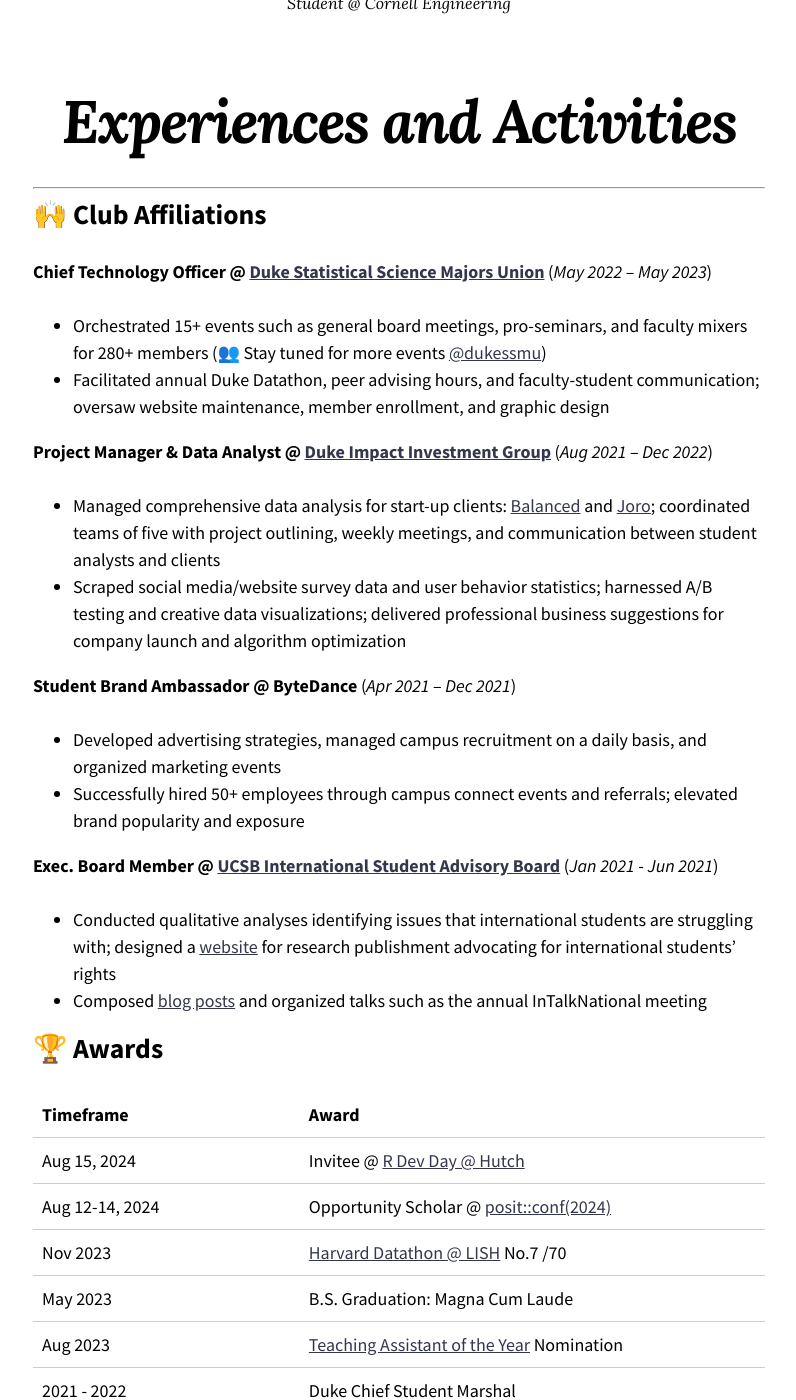
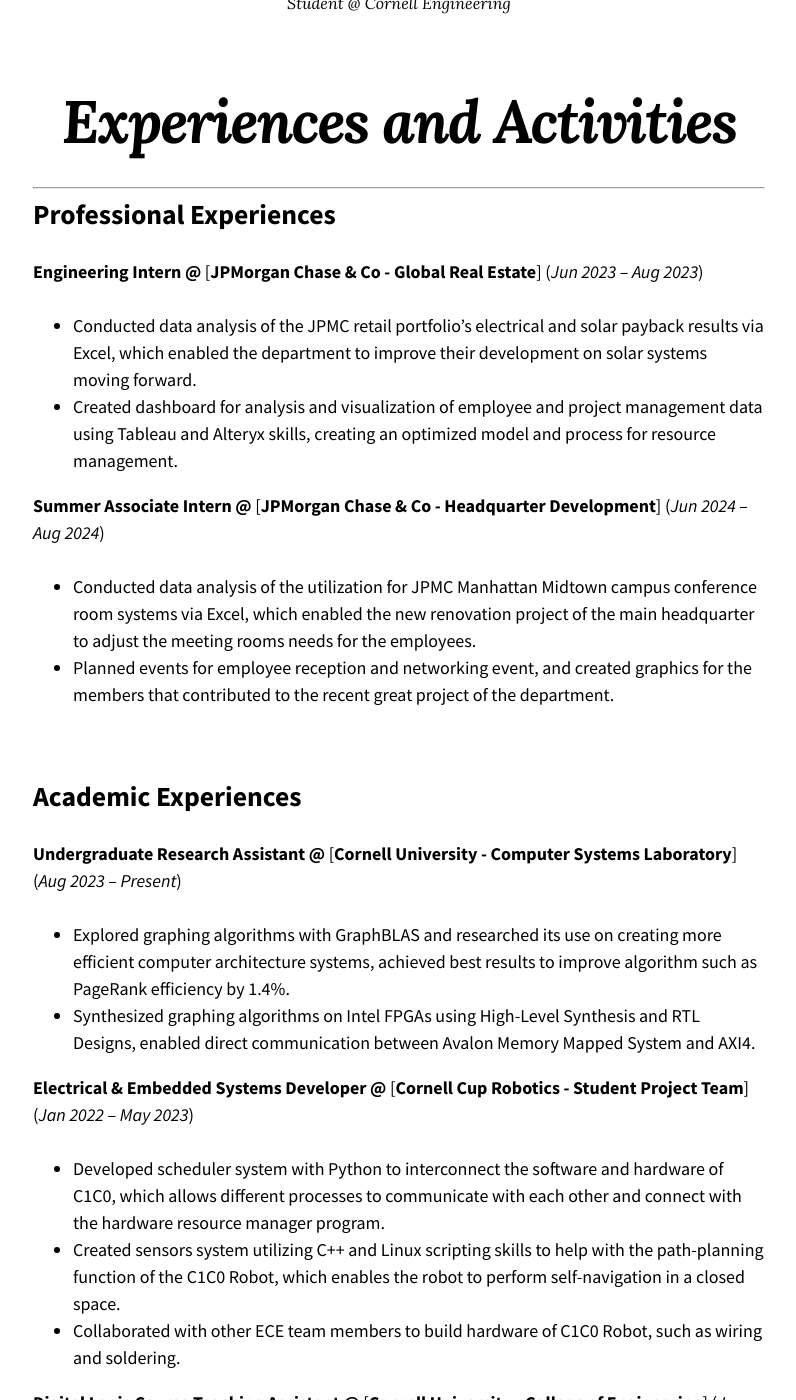
Before and after one commit to Rachelyan666/Rachelyan666.github.io, a Jekyll site: the page built from activities.md, in a window 1280 px wide and 1400 px high, scrolled down 281 px. Shown: the whole window, without its empty margins (241-1037 px from the left). Built offline with Jekyll 4.4.1, drawn with Linux system fonts in a browser that asks for light colours; nearby versions of some CDN libraries; some of the changed text lies outside the part shown.

Commit message:
experience page update

```diff
--- a/_data/navigation.yml
+++ b/_data/navigation.yml
@@ -6,8 +6,8 @@
   url: /activities/
 - title: Projects
   url: /projects/
-#- title: Activities & Awards
-#  url: /activities/
+- title: Classes
+  url: /research/
 #url: /research/
 #- title: Teaching
 #  url: /teaching/
--- a/activities.md
+++ b/activities.md
@@ -7,35 +7,49 @@
 
 ------------------------------------------------------------------------------
 
-## 🙌 Club Affiliations
+## Professional Experiences
 
-**Chief Technology Officer @** [**Duke Statistical Science Majors Union**](https://dukegroups.com/ssmu/home/) (_May 2022_ – _May 2023_)
-- Orchestrated 15+ events such as general board meetings, pro-seminars, and faculty mixers for 280+ members (👥 Stay tuned for more events [@dukessmu](https://www.instagram.com/dukessmu/))
-- Facilitated annual Duke Datathon, peer advising hours, and faculty-student communication; oversaw website maintenance, member enrollment, and graphic design
+**Engineering Intern @** [**JPMorgan Chase & Co - Global Real Estate**] (_Jun 2023_ – _Aug 2023_)
+- Conducted data analysis of the JPMC retail portfolio’s electrical and solar payback results via Excel, which enabled the department to improve their development on solar systems moving forward.
+- Created dashboard for analysis and visualization of employee and project management data using Tableau and Alteryx skills, creating an optimized model and process for resource management.
 
-**Project Manager & Data Analyst @** [**Duke Impact Investment Group**](https://www.linkedin.com/company/diig/) (_Aug 2021_ – _Dec 2022_)
-- Managed comprehensive data analysis for start-up clients: [Balanced](https://www.hellobalanced.com/) and [Joro](https://www.thecommons.earth/?source=joro); coordinated teams of five with project outlining, weekly meetings, and communication between student analysts and clients
-- Scraped social media/website survey data and user behavior statistics; harnessed A/B testing and creative data visualizations; delivered professional business suggestions for company launch and algorithm optimization
+**Summer Associate Intern @** [**JPMorgan Chase & Co - Headquarter Development**] (_Jun 2024_ – _Aug 2024_)
+- Conducted data analysis of the utilization for JPMC Manhattan Midtown campus conference room systems via Excel, which enabled the new renovation project of the main headquarter to adjust the meeting rooms needs for the employees.
+- Planned events for employee reception and networking event, and created graphics for the members that contributed to the recent great project of the department.
 
-**Student Brand Ambassador @ ByteDance** (_Apr 2021_ – _Dec 2021_)
-- Developed advertising strategies, managed campus recruitment on a daily basis, and organized marketing events
-- Successfully hired 50+ employees through campus connect events and referrals; elevated brand popularity and exposure
+<br>
 
-**Exec. Board Member @** [**UCSB International Student Advisory Board**](https://internationalvistas.blogspot.com/) (_Jan 2021_ - _Jun 2021_)
-- Conducted qualitative analyses identifying issues that international students are struggling with; designed a [website](https://internationalstudentsadvocationcovid.weebly.com/) for research publishment advocating for international students' rights
-- Composed [blog posts](http://internationalvistas.blogspot.com/) and organized talks such as the annual InTalkNational meeting
+## Academic Experiences
 
+**Undergraduate Research Assistant @** [**Cornell University - Computer Systems Laboratory**] (_Aug 2023_ – _Present_)
+- Explored graphing algorithms with GraphBLAS and researched its use on creating more efficient computer architecture systems, achieved best results to improve algorithm such as PageRank efficiency by 1.4%.
+- Synthesized graphing algorithms on Intel FPGAs using High-Level Synthesis and RTL Designs, enabled direct communication between Avalon Memory Mapped System and AXI4.
 
-## 🏆 Awards
+**Electrical & Embedded Systems Developer @** [**Cornell Cup Robotics - Student Project Team**] (_Jan 2022_ – _May 2023_)
+- Developed scheduler system with Python to interconnect the software and hardware of C1C0, which allows different processes to communicate with each other and connect with the hardware resource manager program.
+- Created sensors system utilizing C++ and Linux scripting skills to help with the path-planning function of the C1C0 Robot, which enables the robot to perform self-navigation in a closed space.
+- Collaborated with other ECE team members to build hardware of C1C0 Robot, such as wiring and soldering.
 
-| Timeframe                  | Award                                 |
-| -------------------------- | --------------------------------------|
-| Aug 15, 2024               | Invitee @ [R Dev Day @ Hutch](https://contributor.r-project.org/events/)                    |
-| Aug 12-14, 2024            | Opportunity Scholar @ [posit::conf(2024)](https://posit.co/conference/)                    |
-| Nov 2023                   | [Harvard Datathon @ LISH](https://sites.google.com/view/datathonatlish) No.7 /70         |
-| May 2023                   | B.S. Graduation: Magna Cum Laude      |
-| Aug 2023                   | [Teaching Assistant of the Year](https://stat.duke.edu/awards/ta) Nomination                    |
-| 2021 - 2022                | Duke Chief Student Marshal            |
-| Fall 2021 & Spring 2023    | Duke Dean’s List with Distinction     |
-| 2019-2021                  | UCSB L&S Honors Program               |
-| 2019-2021                  | UCSB Dean's List with Distinction     |
+**Digital Logic Course Teaching Assistant @** [**Cornell University - College of Engineering**] (_Jan 2023_ – _May 2024_)
+- Assisted professor in ECE core courses by utilizing expertise in digital logic, Verilog, Assembly and RTL designs.
+- Organized study groups and review sessions which helped the students to further understand the materials.
+
+<br>
+
+## Extracurriculars
+
+**Publicity Director @** [**IEEE Student Chapter @ Cornell University**] (_Sep 2022_ – _Present_)
+- Maintained relationships among students and faculty in ECE and provided help on academic topics.
+- Managed IEEE’s public imaging by designing graphics and marketing material over website and social media.
+
+**Engineering Student Peer Advisor @** [**Cornell University**] (_Aug 2023_ – _May 2024_)
+- Planned and implemented programs to assist first-year students in transitioning to college life.
+- Answered questions and provided advice on academic and personal life to first-year students.
+
+**Student Residential Advisor @** [**Cornell University**] (_May 2022_ – _Aug 2023_)
+- Developed and conducted programs on culture diversity, networking, mental wellbeing and academic performance.
+- Managed administrative duties: budgeting, maintenance requests, incident reports, and room transfers.
+
+**Education project manager @** [**Cornell Project Hope**] (_Aug 2021_ – _Aug 2022_)
+- Connect with Project Hope organization in China and raise funds to help poor children in China in education.
+- Designed learning worksheets and tutoring videos to teach the children English.
```
Also changed, not shown: index.md (+1 -0 lines).
